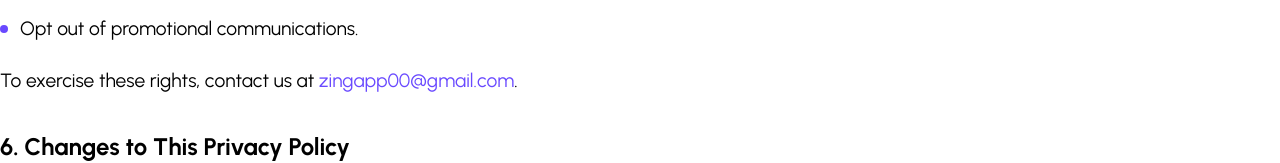
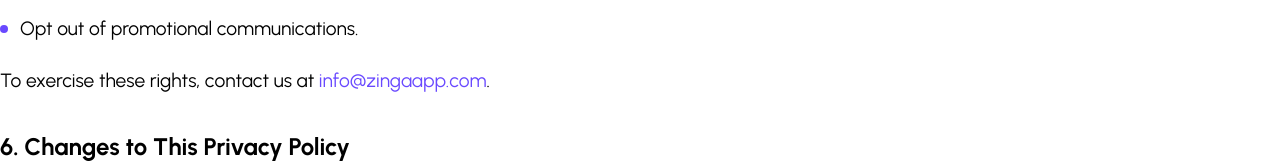
Before and after one commit to bara080/zinga-web, a Next.js app: page /privacy-policy in a window 1280 px wide. Shown: the part 1665-1828 px from the top of the page. Built offline with nearby package versions, Linux system fonts and the light colour scheme.

Commit message:
Update  Email on privacy and policy

```diff
--- a/src/app/privacy-policy/page.tsx
+++ b/src/app/privacy-policy/page.tsx
@@ -95,7 +95,7 @@ function PrivacyPolicy() {
         </ul>
         <p className="mt-5">
           To exercise these rights, contact us at{" "}
-          <a href="mailto:zingapp00@gmail.com">zingapp00@gmail.com</a>.
+          <a href="mailto:info@zingaapp.com">info@zingaapp.com</a>.
         </p>
 
         <h3>6. Changes to This Privacy Policy</h3>
```
